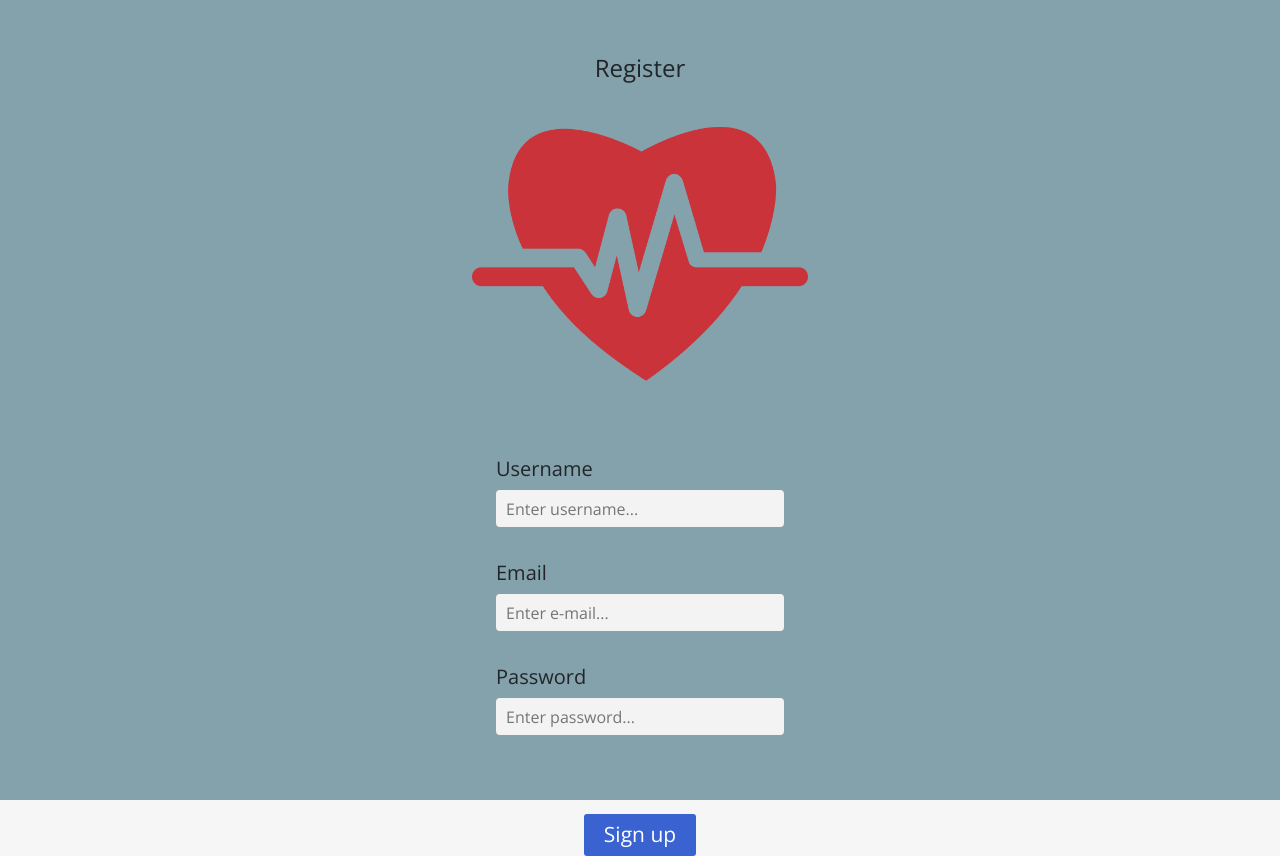
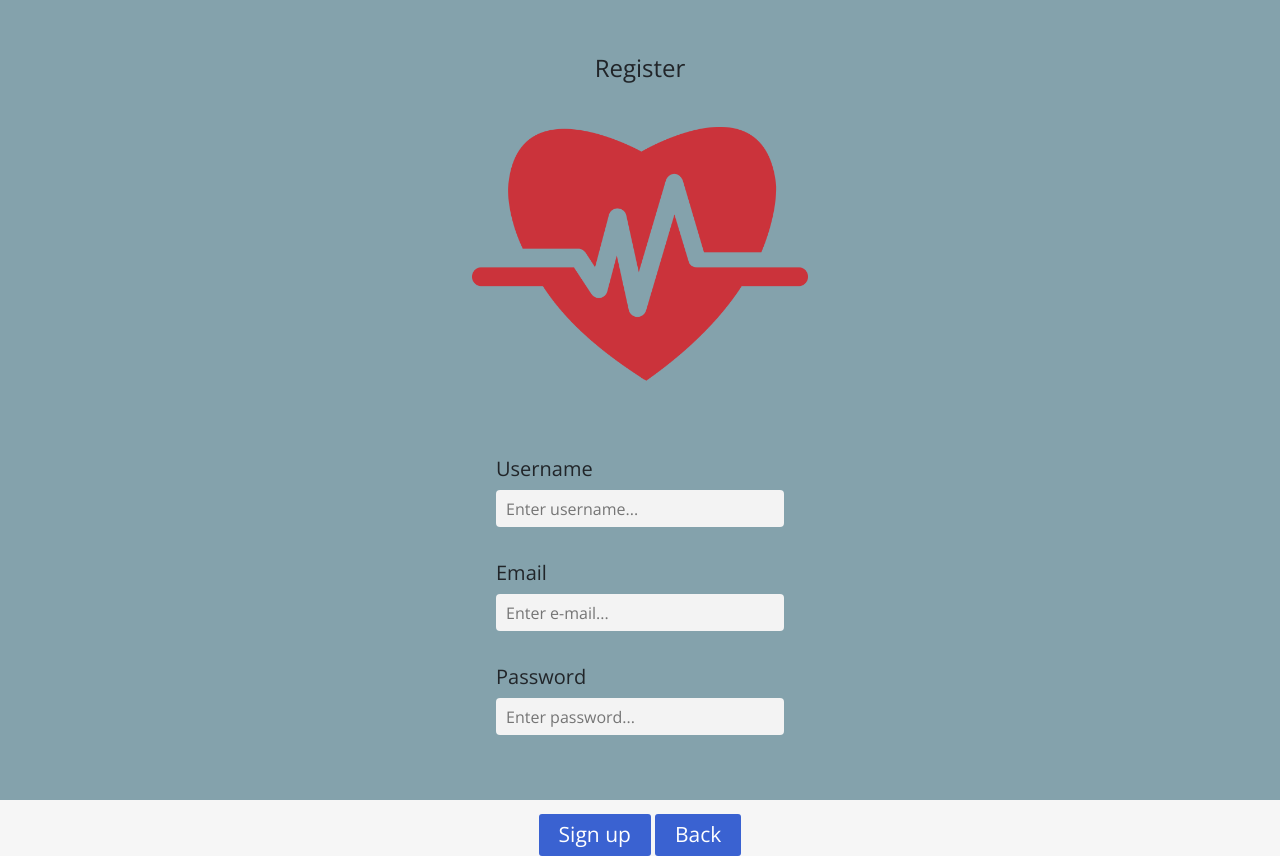
Before and after one commit to SoerenToennesen/fitness, a React (Create React App) app in the folder ui/: page /signin in a window 1280 px wide. Both pictures are taken after typing "Sample", "Sample123" into the empty fields and a click on the button "Create user". Built offline with nearby package versions, Linux system fonts and the light colour scheme.

Commit message:
added back button

```diff
--- a/ui/src/Components/SignIn.tsx
+++ b/ui/src/Components/SignIn.tsx
@@ -63,6 +63,10 @@ export function SignUp(props: any) {
                 <button type="button" className="btnLogin" onClick={() => setSignIn(true)}>
                     Sign up
                 </button>
+                {' '}
+                <button type="button" className="btnLogin" onClick={() => setSignIn(true)}>
+                    Back
+                </button>
             </div>
         </div>
     )
--- a/ui/src/Containers/css/SignInUp.css
+++ b/ui/src/Containers/css/SignInUp.css
@@ -75,6 +75,9 @@
   outline: none;
 }
 
+
+
+
 .base-container {
   width: 100%;
   height: 100%;
```
